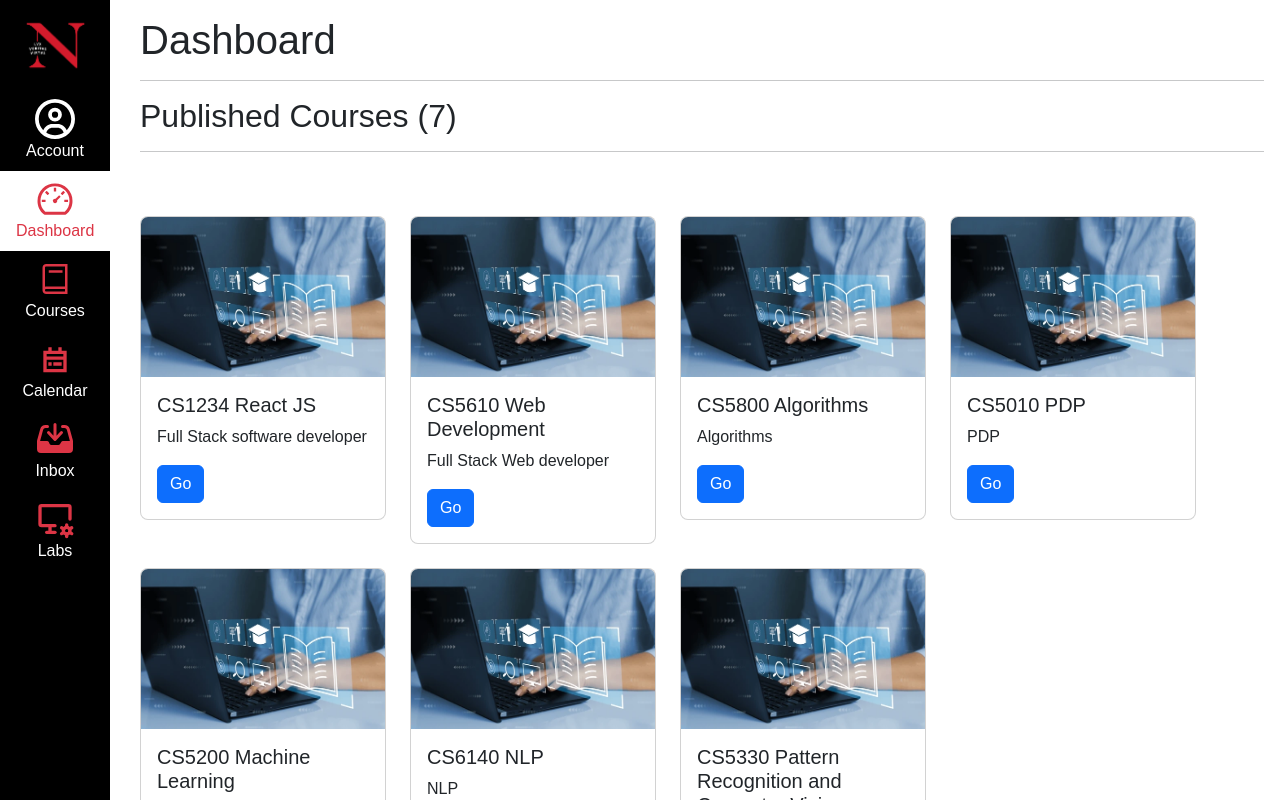
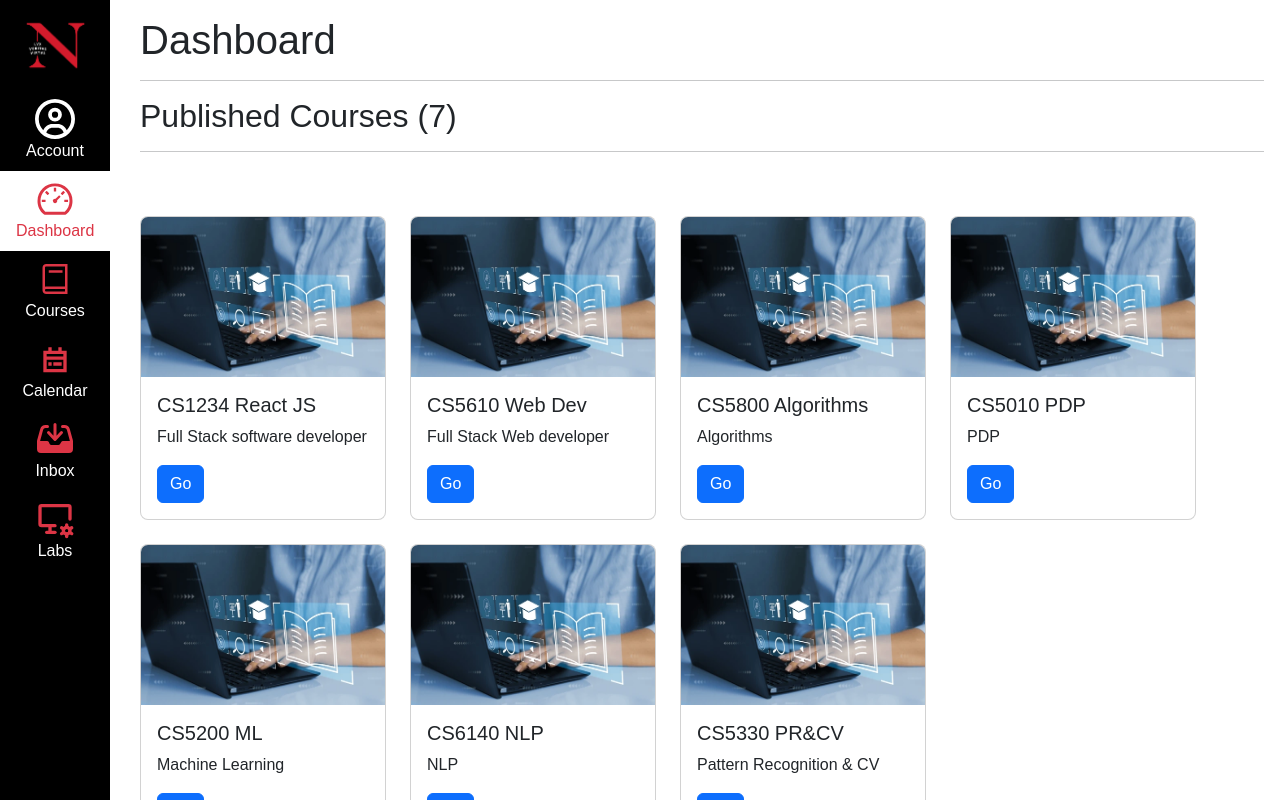
Before and after one commit to TejasShindeNEU/NEU-Kanbas-react-app, a React (Create React App) app: page /#/Kanbas/Dashboard in a window 1280 px wide. Shown: the top 800 px of the page. Built offline with nearby package versions, Linux system fonts and the light colour scheme.

Commit message:
Final changes in Dahborad screen and Assignment editor

```diff
--- a/src/Kanbas/Courses/Assignments/Editor.tsx
+++ b/src/Kanbas/Courses/Assignments/Editor.tsx
@@ -137,7 +137,7 @@ export default function AssignmentEditor() {
                                 <div>
                                 <input className="form-control" type="date"
                                     id="wd-available-until"
-                                    value="2020-05-20"/>
+                                    value="2024-05-20"/>
                                 </div>
                             </div>
                         </div>
--- a/src/Kanbas/Dashboard/index.tsx
+++ b/src/Kanbas/Dashboard/index.tsx
@@ -31,7 +31,7 @@ export default function Dashboard() {
                             <img src="images/coursethumbnail.jpg" width="100%" height={160}/>
                             <div className="card-body">
                                 <h5 className="wd-dashboard-course-title card-title">
-                                    CS5610 Web Development
+                                    CS5610 Web Dev
                                 </h5>
                                 <p className="wd-dashboard-course-title card-text">
                                     Full Stack Web developer
@@ -86,7 +86,7 @@ export default function Dashboard() {
                             <img src="images/coursethumbnail.jpg" width="100%" height={160}/>
                             <div className="card-body">
                                 <h5 className="wd-dashboard-course-title card-title">
-                                    CS5200 Machine Learning
+                                    CS5200 ML
                                 </h5>
                                 <p className="wd-dashboard-course-title card-text">
                                     Machine Learning
@@ -122,10 +122,10 @@ export default function Dashboard() {
                             <img src="images/coursethumbnail.jpg" width="100%" height={160}/>
                             <div className="card-body">
                                 <h5 className="wd-dashboard-course-title card-title">
-                                    CS5330 Pattern Recognition and Computer Vision
+                                    CS5330 PR&CV
                                 </h5>
                                 <p className="wd-dashboard-course-title card-text">
-                                    Pattern Recognition and Computer Vision
+                                    Pattern Recognition & CV
                                 </p>
                                 <button className="btn btn-primary"> Go </button>
                             </div>
```
